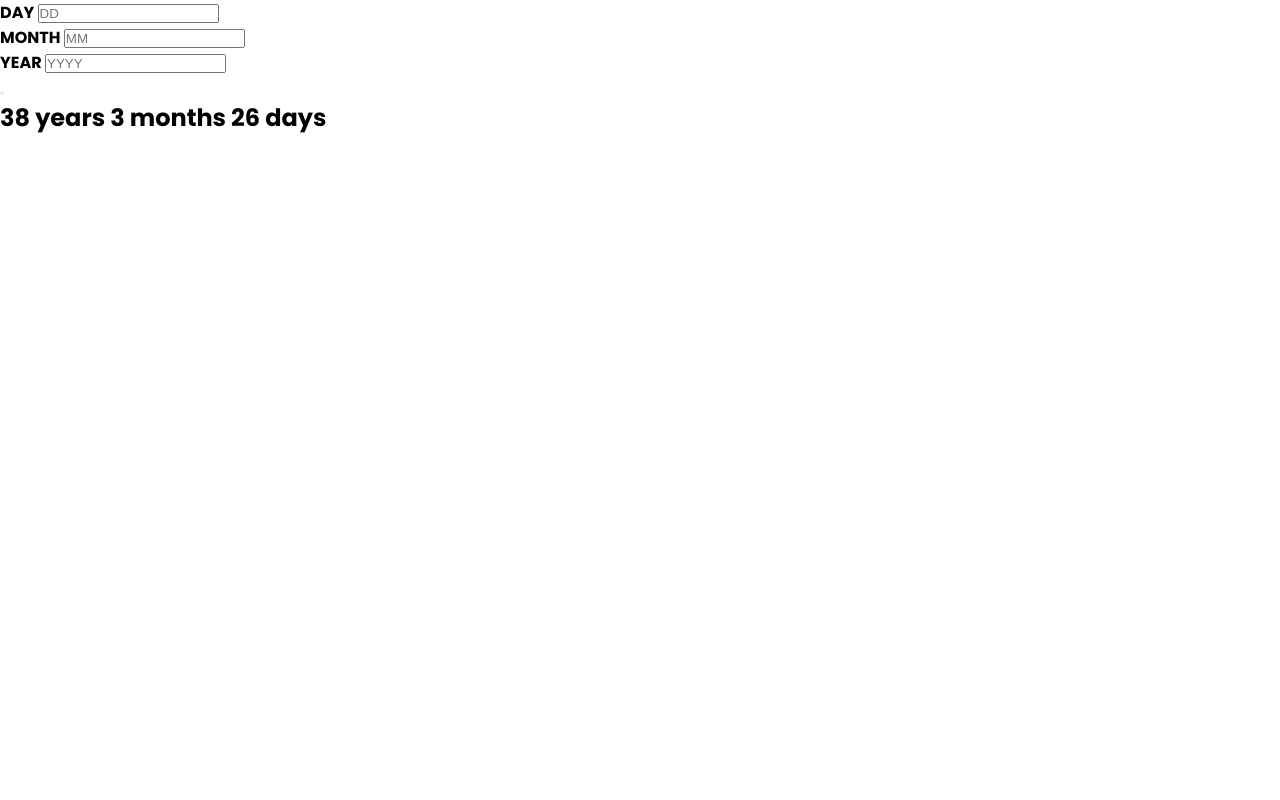
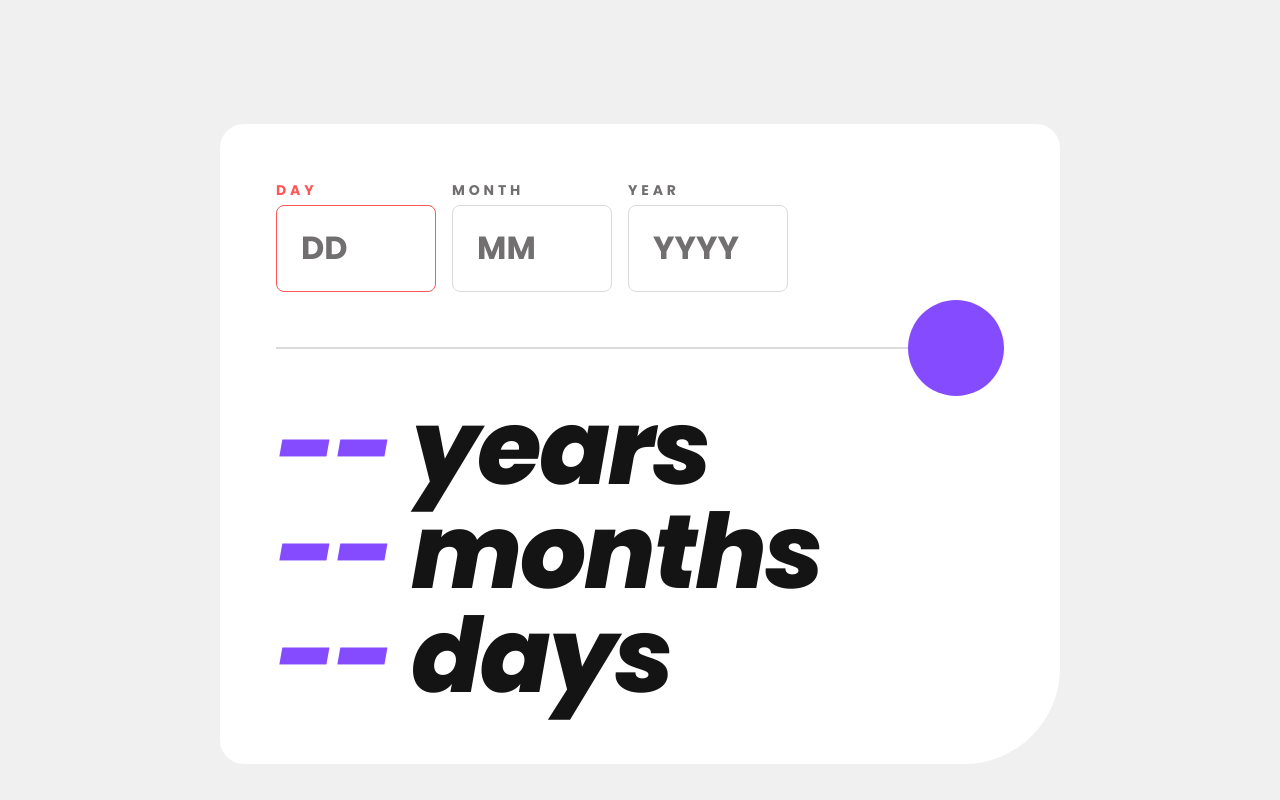
Before and after one commit to JailsonPLima/age-calculator-app, a plain HTML site: page index.html in a window 1280 px wide. Drawn offline with Linux system fonts and the light colour scheme.

Commit message:
feat: add styles

```diff
--- a/assets/styles/style.css
+++ b/assets/styles/style.css
@@ -9,3 +9,163 @@ body {
   font-family: var(--poppins);
   height: 100%;
 }
+
+body {
+  background-color: var(--off-white);
+  padding: 5.5rem 1rem 0;
+}
+
+.l-main {
+  width: 100%;
+  padding: 3rem 1.5rem;
+  border-radius: 1.5rem 1.5rem 6rem 1.5rem;
+  background-color: var(--white);
+}
+
+.l-header {
+  display: flex;
+  gap: 1rem;
+}
+
+.m-input-box.m-error .m-input-box__label {
+  color: var(--light-red);
+}
+
+.m-input-box.m-error .m-input-box__input {
+  border-color: var(--light-red);
+  caret-color: var(--light-red);
+}
+
+.m-input-box__label {
+  display: block;
+  margin-bottom: 0.25rem;
+  font-weight: 700;
+  font-size: 0.75rem;
+  letter-spacing: 0.24rem;
+  color: var(--smokey-grey);
+}
+
+.m-input-box__input {
+  width: 100%;
+  padding: 1rem;
+  border-radius: 0.5rem;
+  border: 1px solid var(--light-grey);
+  color: var(--off-black);
+  font-size: 1.25rem;
+  font-weight: 700;
+  caret-color: var(--purple);
+  outline: none;
+}
+
+.m-input-box__input::placeholder {
+  font-family: var(--poppins);
+  font-weight: 700;
+  color: var(--smokey-grey);
+}
+
+.m-input-box__input:hover,
+.m-input-box__input:focus {
+  border-color: var(--purple);
+}
+
+.m-error__message {
+  display: block;
+  margin-top: 0.5rem;
+  font-size: 0.75rem;
+  font-style: italic;
+  line-height: 1;
+  color: var(--light-red);
+}
+
+.m-divider {
+  display: flex;
+  justify-content: center;
+  position: relative;
+  margin: 2rem 0;
+}
+
+.m-divider::before {
+  content: "";
+  height: 0.125rem;
+  position: absolute;
+  left: 0;
+  right: 0;
+  top: 50%;
+  transform: translateY(-50%);
+  background-color: var(--light-grey);
+}
+
+.m-divider__submit-input {
+  width: 4rem;
+  height: 4rem;
+  border-radius: 50%;
+  outline: none;
+  border: none;
+  background-color: var(--purple);
+  z-index: 1;
+  cursor: pointer;
+}
+
+.m-divider__submit-input:hover,
+.m-divider__submit-input:focus,
+.m-divider__submit-input:active {
+  background-color: var(--off-black);
+}
+
+.l-results__title {
+  font-size: 3.375rem;
+  font-weight: 800;
+  font-style: italic;
+  color: var(--off-black);
+  line-height: 1;
+  letter-spacing: -0.125rem;
+}
+
+.l-results__span {
+  display: block;
+}
+
+.l-results__mark {
+  background-color: transparent;
+  color: var(--purple);
+}
+
+@media screen and (min-width: 48rem) {
+  body {
+    display: grid;
+    place-items: center;
+  }
+
+  .l-main {
+    max-width: 52.5rem;
+    padding: 3.5rem;
+  }
+
+  .m-input-box__label {
+    font-size: 0.875rem;
+  }
+
+  .m-input-box__input {
+    max-width: 10rem;
+    font-size: 2rem;
+    padding: 1.5rem;
+  }
+
+  .m-error {
+    font-size: 0.875rem;
+  }
+
+  .m-divider {
+    justify-content: flex-end;
+    margin: 0;
+  }
+
+  .m-divider__submit-input {
+    width: 6rem;
+    height: 6rem;
+  }
+
+  .l-results__title {
+    font-size: 6.5rem;
+  }
+}
--- a/index.html
+++ b/index.html
@@ -26,7 +26,7 @@
     <main class="l-main">
       <form class="l-form">
         <header class="l-header">
-          <div class="m-input-box">
+          <div class="m-input-box m-error">
             <label class="m-input-box__label" for="day">DAY</label>
             <input
               class="m-input-box__input m-input-box__input--day"
@@ -35,6 +35,7 @@
               placeholder="DD"
               spellcheck="false"
             />
+            <span class="m-error__message m-error__message--day"></span>
           </div>
           <div class="m-input-box">
             <label class="m-input-box__label" for="month">MONTH</label>
@@ -45,6 +46,7 @@
               placeholder="MM"
               spellcheck="false"
             />
+            <span class="m-error__message m-error__message--month"></span>
           </div>
           <div class="m-input-box">
             <label class="m-input-box__label" for="year">YEAR</label>
@@ -55,6 +57,7 @@
               placeholder="YYYY"
               spellcheck="false"
             />
+            <span class="m-error__message m-error__message--year"></span>
           </div>
         </header>
         <div class="m-divider">
@@ -69,7 +72,18 @@
 
       <section class="l-results">
         <h1 class="l-results__title">
-          <span>38</span> years <span>3</span> months <span>26</span> days
+          <span class="l-results__span"
+            ><mark class="l-results__mark l-results__mark--years">--</mark>
+            years</span
+          >
+          <span class="l-results__span"
+            ><mark class="l-results__mark l-results__mark--months">--</mark>
+            months</span
+          >
+          <span class="l-results__span"
+            ><mark class="l-results__mark l-results__mark--days">--</mark>
+            days</span
+          >
         </h1>
       </section>
     </main>
```
